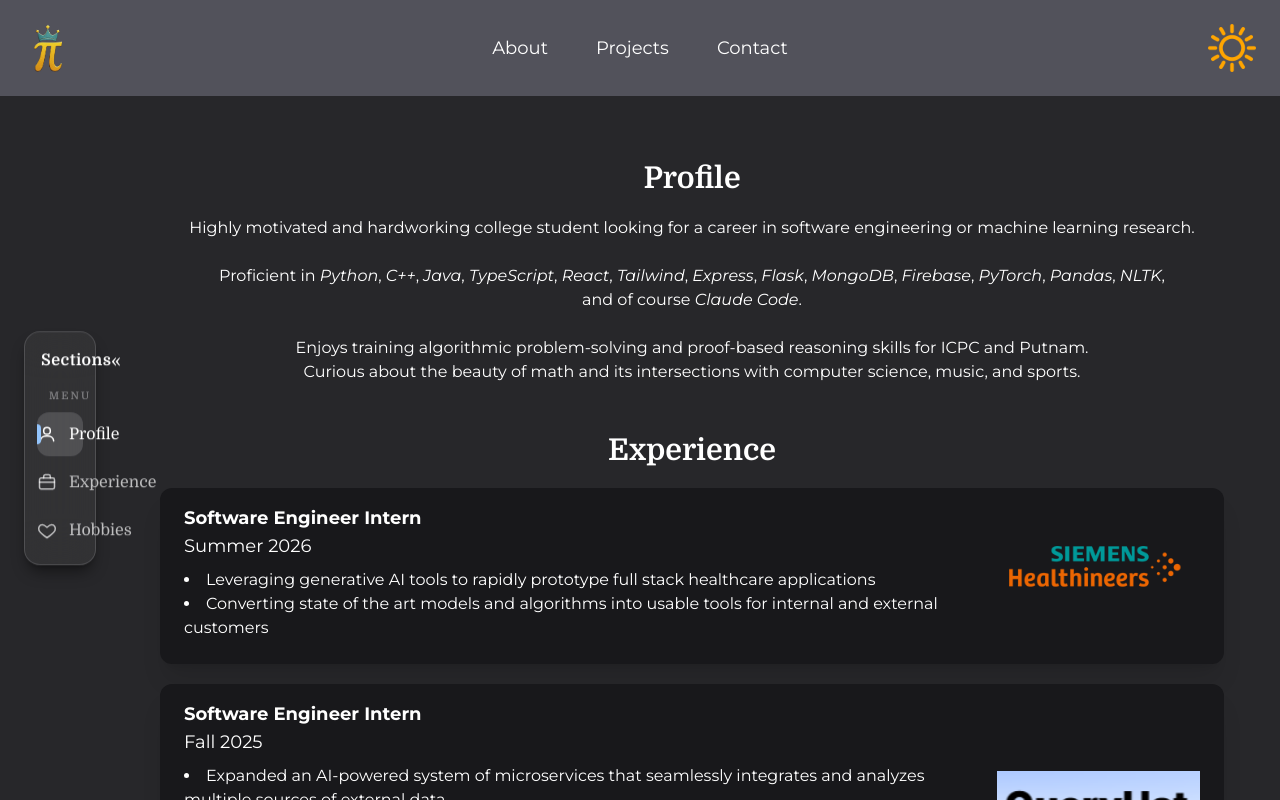
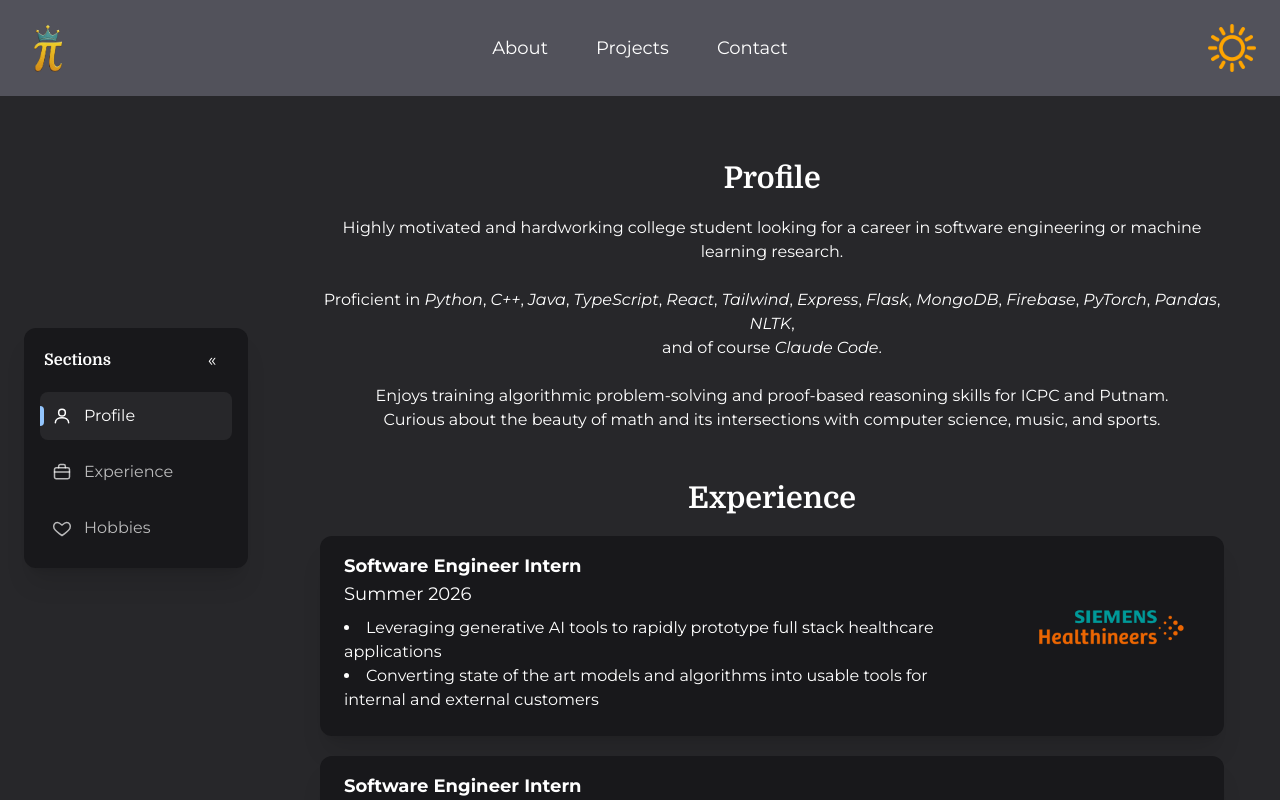
Before and after one commit to pi-person314/portfolio, a React (Vite) app: page /about in a window 1280 px wide. Built offline with nearby package versions, Linux system fonts and the light colour scheme.

Commit message:
sidebar edits

```diff
--- a/src/screens/About.jsx
+++ b/src/screens/About.jsx
@@ -89,20 +89,18 @@ export default function About({darkMode}) {
         <div ref={outerDiv} className="flex flex-col justify-between p-4 h-full overflow-y-auto font-montserrat">
             {/* section sidebar */}
             <nav
-                className={`hidden md:flex short:hidden fixed left-6 top-[calc(50%+3rem)] -translate-y-1/2 flex-col z-10 p-3 rounded-2xl font-domine shadow-lg backdrop-blur-xl border transition-all duration-300 ${sidebarOpen ? "w-56" : "w-[4.5rem]"} ${
-                    darkMode
-                        ? "bg-white/5 border-white/15 text-white shadow-black/40"
-                        : "bg-white/50 border-black/10 text-black shadow-black/10"
+                className={`hidden md:flex short:hidden fixed left-6 top-[calc(50%+3rem)] -translate-y-1/2 flex-col z-10 p-4 rounded-xl shadow-xl transition-all duration-300 ${sidebarOpen ? "w-56" : "w-[4.5rem]"} ${
+                    darkMode ? "bg-zinc-900" : "bg-zinc-100 text-black"
                 }`}
             >
-                <div className={`flex items-center ${sidebarOpen ? "justify-between" : "justify-center"} mb-3 px-1`}>
+                <div className={`flex items-center ${sidebarOpen ? "justify-between" : "justify-center"} mb-4 px-1`}>
                     {sidebarOpen && (
-                        <span className="text-base font-bold tracking-wide">Sections</span>
+                        <span className="text-base font-domine"><b>Sections</b></span>
                     )}
                     <button
                         onClick={() => setSidebarOpen(!sidebarOpen)}
                         className={`flex items-center justify-center w-8 h-8 rounded-lg text-lg leading-none duration-300 ${
-                            darkMode ? "hover:bg-white/10 hover:text-blue-300" : "hover:bg-black/5 hover:text-blue-600"
+                            darkMode ? "hover:text-blue-300" : "hover:text-blue-600"
                         }`}
                         title={sidebarOpen ? "Minimize" : "Expand"}
                     >
@@ -110,11 +108,7 @@ export default function About({darkMode}) {
                     </button>
                 </div>
 
-                <div className={`mb-2 text-[0.65rem] font-semibold uppercase tracking-[0.2em] ${sidebarOpen ? "px-3" : "text-center pl-[0.2em]"} ${darkMode ? "text-white/40" : "text-black/40"}`}>
-                    Menu
-                </div>
-
-                <div className="flex flex-col gap-1">
+                <div className="flex flex-col gap-2">
                     {sections.map((section) => {
                         const active = activeSection === section.id;
                         return (
@@ -122,14 +116,14 @@ export default function About({darkMode}) {
                                 key={section.id}
                                 onClick={() => scrollToSection(section)}
                                 title={section.label}
-                                className={`group relative flex items-center ${sidebarOpen ? "gap-3 px-3" : "justify-center px-0"} h-11 rounded-xl text-left duration-300 ${
+                                className={`relative flex items-center ${sidebarOpen ? "gap-3 px-3" : "justify-center px-0"} h-12 rounded-lg text-left duration-300 ${
                                     active
                                         ? darkMode
-                                            ? "bg-white/15 text-white"
-                                            : "bg-black/10 text-black"
+                                            ? "bg-zinc-800 text-white"
+                                            : "bg-zinc-300 text-black"
                                         : darkMode
-                                            ? "text-white/70 hover:bg-white/10 hover:text-white"
-                                            : "text-black/60 hover:bg-black/5 hover:text-black"
+                                            ? "text-white/70 hover:bg-zinc-800/60 hover:text-white"
+                                            : "text-black/60 hover:bg-zinc-300/60 hover:text-black"
                                 }`}
                             >
                                 <span
```
